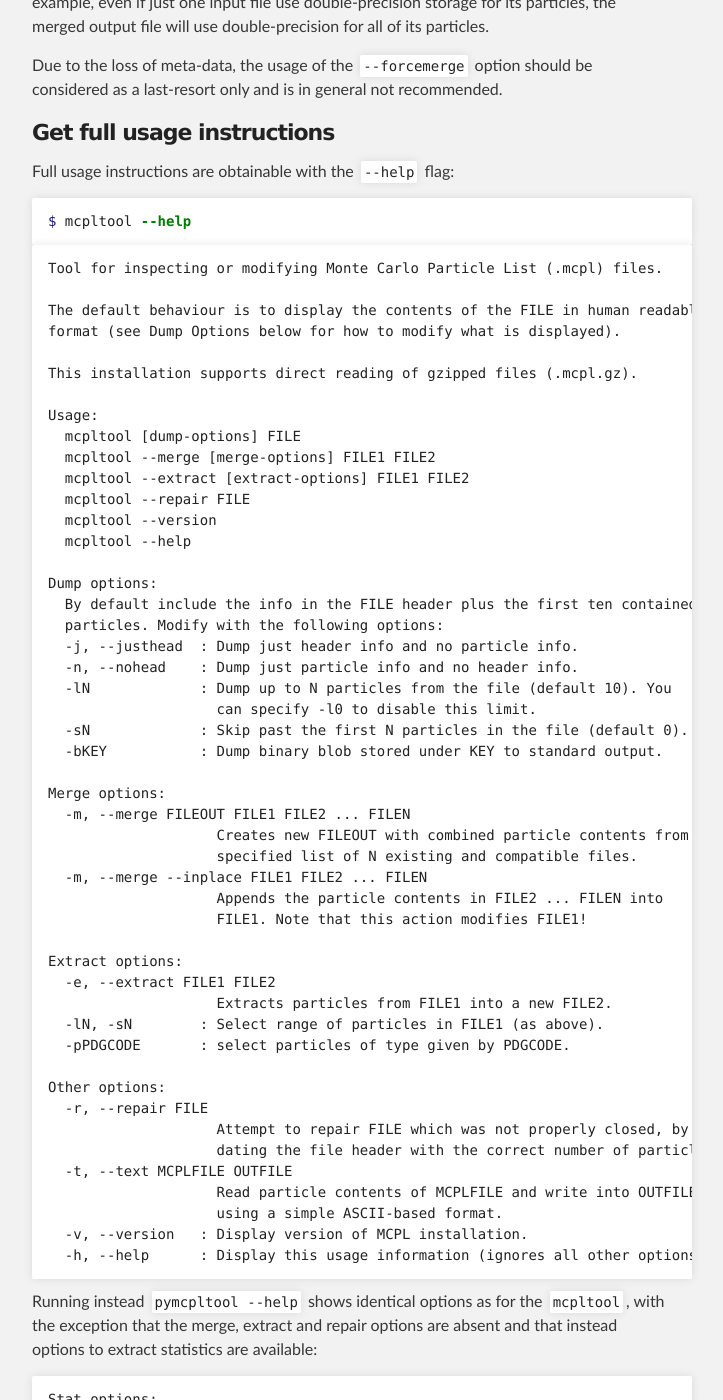
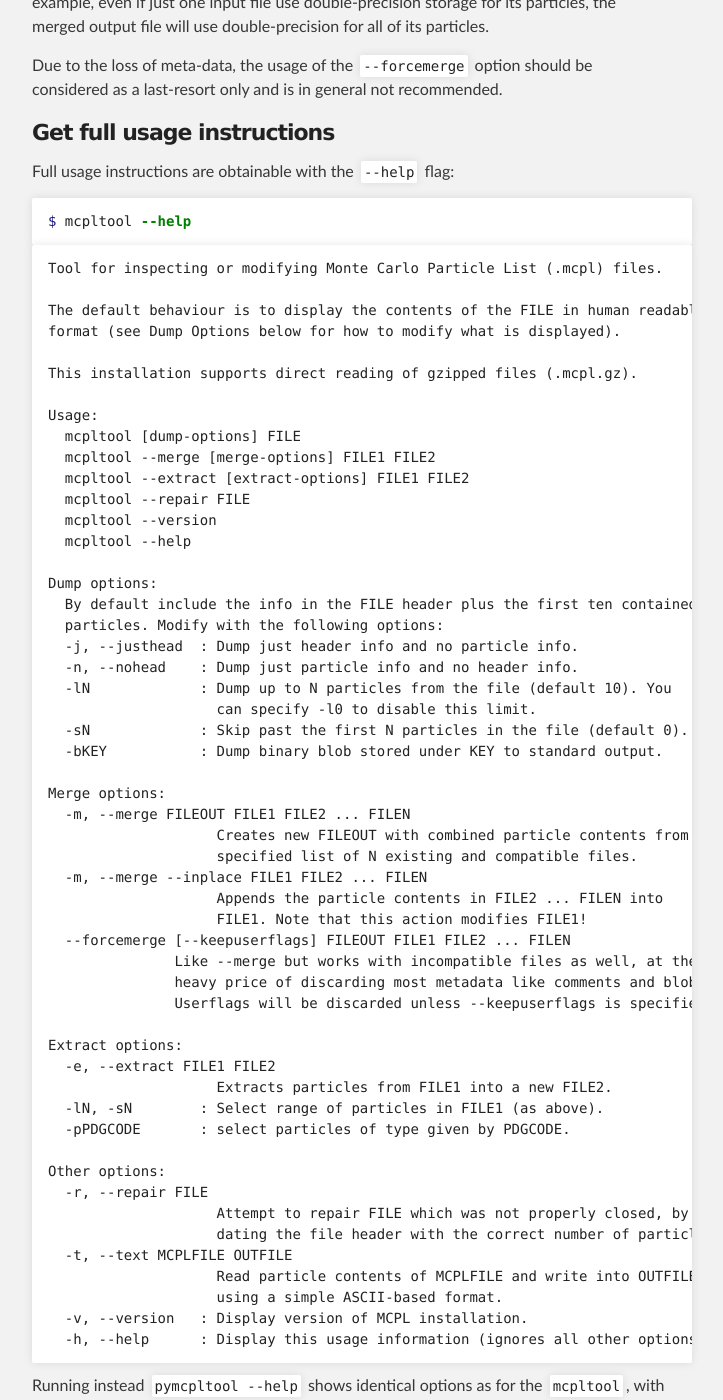
Before and after one commit to mctools/mcpl, a Jekyll site: the page built from usage_cmdline.md, in a window 1280 px wide and 1400 px high, scrolled down 3061 px. Shown: the whole window, without its empty margins (288-1011 px from the left). Built offline with Jekyll 4.4.1, drawn with Linux system fonts in a browser that asks for light colours.

Commit message:
More doc updates

```diff
--- a/usage_cmdline.md
+++ b/usage_cmdline.md
@@ -161,6 +161,10 @@ Merge options:
   -m, --merge --inplace FILE1 FILE2 ... FILEN
                     Appends the particle contents in FILE2 ... FILEN into
                     FILE1. Note that this action modifies FILE1!
+  --forcemerge [--keepuserflags] FILEOUT FILE1 FILE2 ... FILEN
+               Like --merge but works with incompatible files as well, at the
+               heavy price of discarding most metadata like comments and blobs.
+               Userflags will be discarded unless --keepuserflags is specified.
 
 Extract options:
   -e, --extract FILE1 FILE2
```
Also changed, not shown: get.md (+2 -2 lines).
